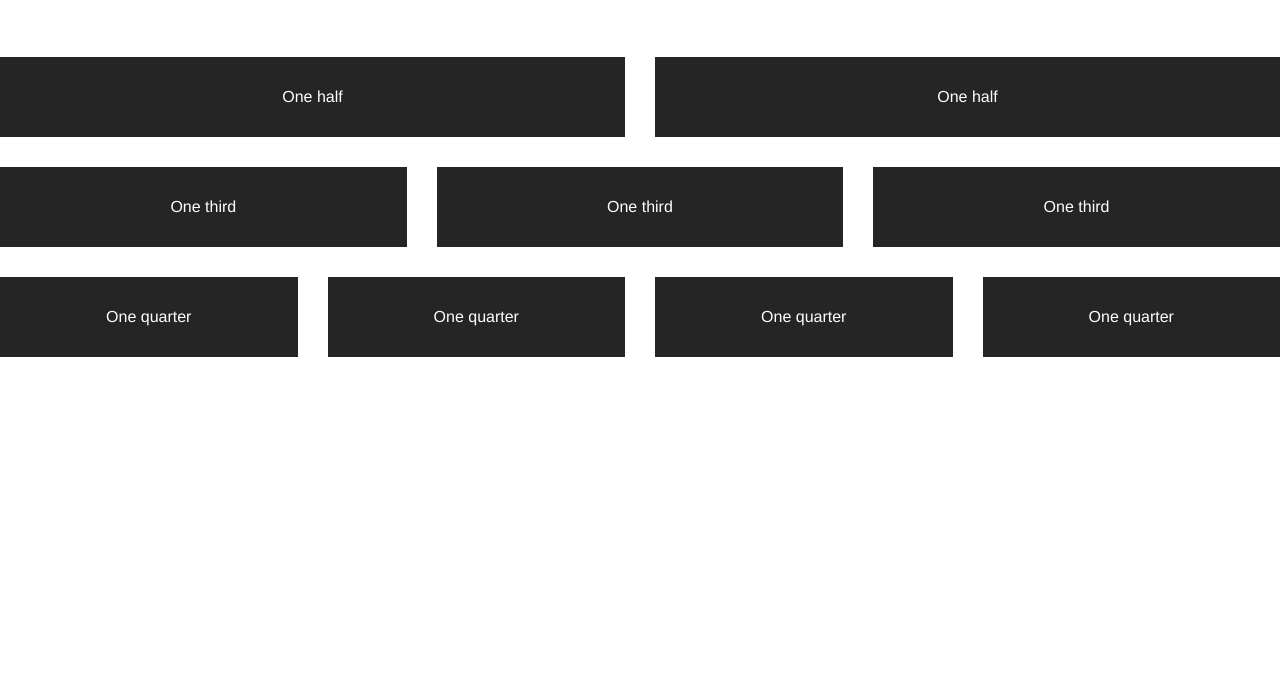
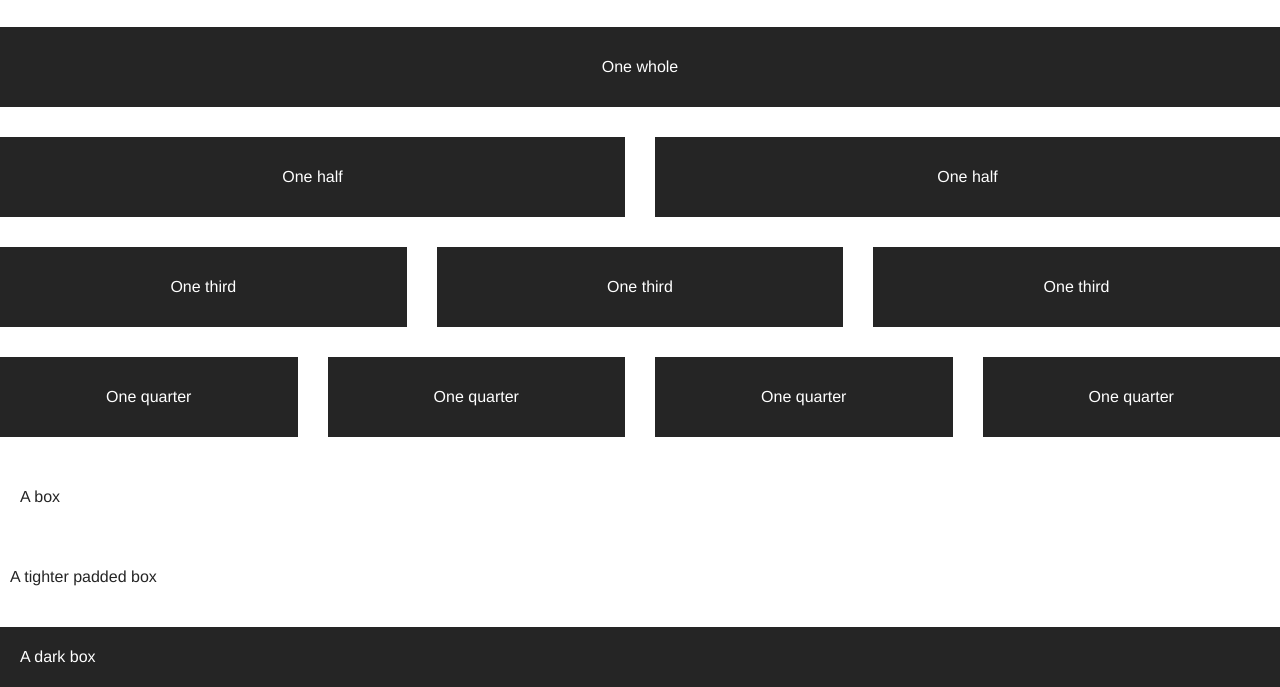
Before and after one commit to rpullinger/vidsy-test, a website: page app/styleguide.html in a window 1280 px wide. Shown: the part 1089-1776 px from the top of the page. Before the commit the page ends 1446 px from the top, so only its background shows below. Drawn offline with nearby package versions, Linux system fonts and the light colour scheme; files that its build step writes are made by us from their sources.

Commit message:
Add boxes

```diff
--- a/app/styleguide.html
+++ b/app/styleguide.html
@@ -45,7 +45,7 @@
     </p>
 
     <div class="g">
-        <div class="gi"></div>
+        <div class="gi"><div class="g-show">One whole</div></div>
         <div class="gi gi--one-half"><div class="g-show">One half</div></div>
         <div class="gi gi--one-half"><div class="g-show">One half</div></div>
         <div class="gi gi--one-third"><div class="g-show">One third</div></div>
@@ -57,5 +57,23 @@
         <div class="gi gi--one-quarter"><div class="g-show">One quarter</div></div>
     </div>
 
+    <div class="g">
+        <div class="gi">
+            <div class="box">
+                A box
+            </div>
+        </div>
+        <div class="gi">
+            <div class="box box--tight">
+                A tighter padded box
+            </div>
+        </div>
+        <div class="gi">
+            <div class="box box--dark">
+                A dark box
+            </div>
+        </div>
+    </div>
+
 </body>
 </html>
--- a/app/styles/main.scss
+++ b/app/styles/main.scss
@@ -11,3 +11,4 @@
 @import "objects/buttons";
 @import "objects/avatars";
 @import "objects/link-list";
+@import "objects/boxes";
--- /dev/null
+++ b/app/styles/objects/_boxes.scss
@@ -0,0 +1,12 @@
+.box{
+    padding: $p-2;
+
+    &--tight{
+        padding: $p-1;
+    }
+
+    &--dark{
+        background: $c-black;
+        color: $c-white;
+    }
+}
```
